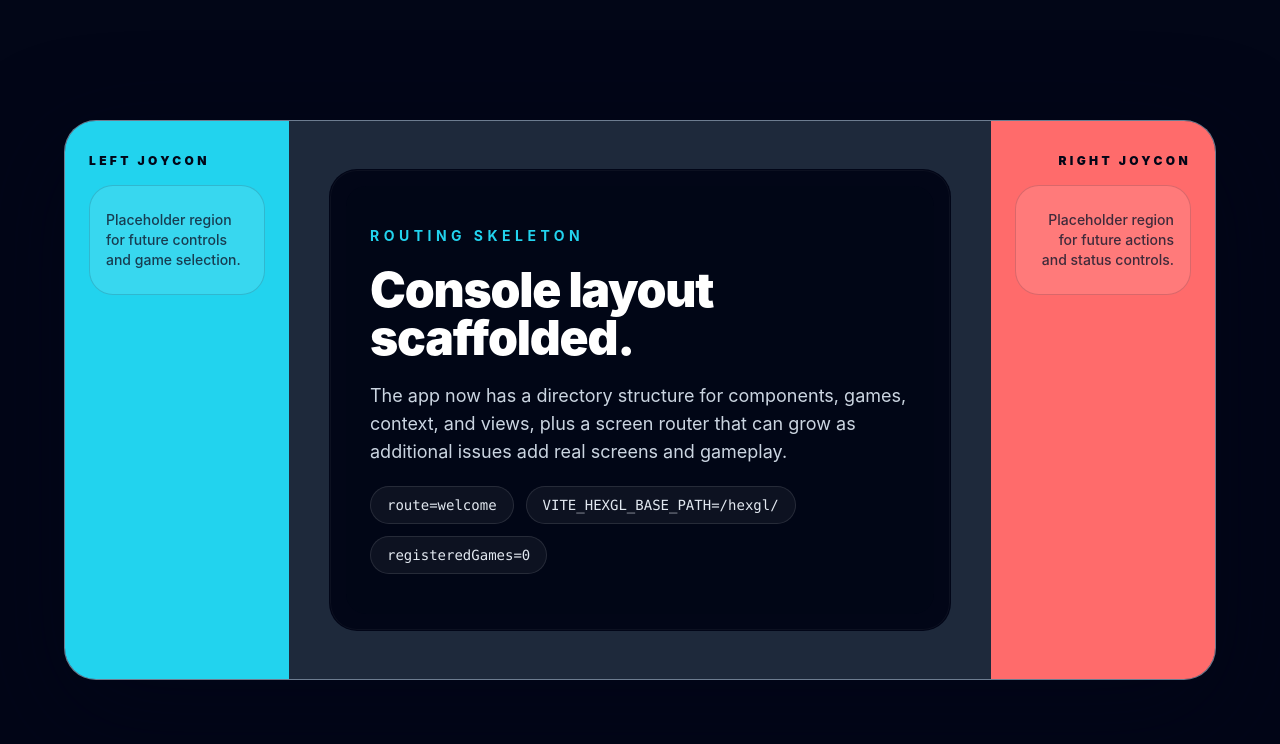
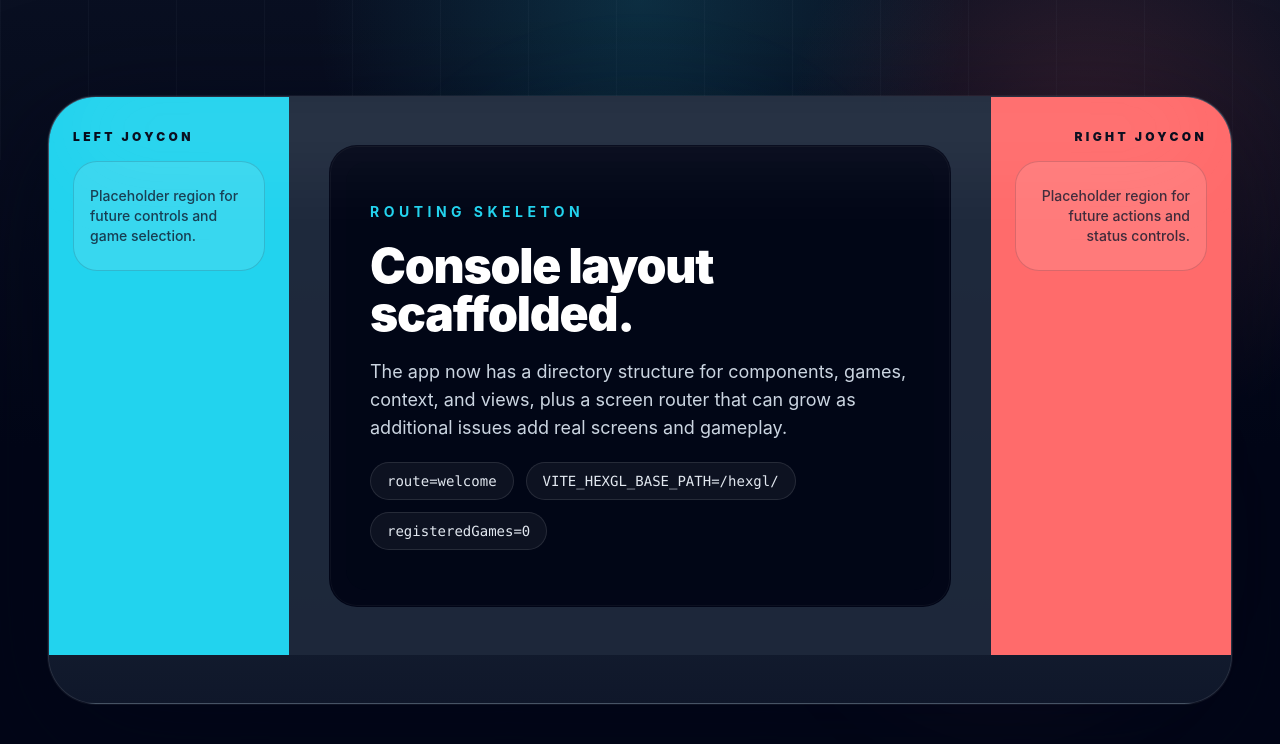
Before and after one commit to mtplayground/mct-test-u-jjwa-mct-test-user, a React (Vite) app: page / in a window 1280 px wide. Shown: the top 744 px of the page. Built offline with nearby package versions, Linux system fonts and the light colour scheme.

Commit message:
feat: Build the console body and arcade-room background

```diff
--- a/src/App.tsx
+++ b/src/App.tsx
@@ -1,3 +1,4 @@
+import { ArcadeRoomBackground } from './components/ArcadeRoomBackground'
 import { ConsoleShell } from './components/ConsoleShell'
 import { RouteProvider } from './context/RouteContext'
 import { ScreenRouter } from './views/ScreenRouter'
@@ -5,8 +6,9 @@ import { ScreenRouter } from './views/ScreenRouter'
 function App() {
   return (
     <RouteProvider>
-      <main className="min-h-screen bg-console-backdrop px-4 py-8 text-slate-50 sm:px-6">
-        <div className="mx-auto flex min-h-[calc(100vh-4rem)] max-w-6xl items-center justify-center">
+      <main className="relative isolate min-h-screen overflow-hidden bg-console-backdrop px-4 py-6 text-slate-50 sm:px-6 sm:py-8">
+        <ArcadeRoomBackground />
+        <div className="relative mx-auto flex min-h-[calc(100vh-3rem)] max-w-[88rem] items-center justify-center md:min-h-[calc(100vh-4rem)]">
           <ConsoleShell
             leftJoycon={
               <section aria-label="Left joycon region" className="space-y-4">
--- /dev/null
+++ b/src/components/ArcadeRoomBackground.tsx
@@ -0,0 +1,14 @@
+export const ArcadeRoomBackground = () => {
+  return (
+    <div
+      aria-hidden="true"
+      className="pointer-events-none absolute inset-0 overflow-hidden"
+    >
+      <div className="absolute inset-0 bg-[radial-gradient(circle_at_top,_rgba(34,211,238,0.16),_transparent_32%),radial-gradient(circle_at_85%_18%,_rgba(255,107,107,0.18),_transparent_24%),linear-gradient(180deg,_rgba(15,23,42,0.55)_0%,_rgba(2,6,23,0.92)_56%,_rgba(2,6,23,1)_100%)]" />
+      <div className="absolute inset-x-0 top-0 h-40 bg-[repeating-linear-gradient(90deg,rgba(148,163,184,0.08)_0,rgba(148,163,184,0.08)_1px,transparent_1px,transparent_88px)] opacity-60" />
+      <div className="absolute left-1/2 top-[16%] h-72 w-72 -translate-x-1/2 rounded-full bg-joycon-left/10 blur-3xl md:h-96 md:w-96" />
+      <div className="absolute bottom-[14%] right-[10%] h-48 w-48 rounded-full bg-joycon-right/10 blur-3xl md:h-72 md:w-72" />
+      <div className="absolute inset-x-[8%] bottom-[12%] h-px bg-gradient-to-r from-transparent via-white/15 to-transparent" />
+    </div>
+  )
+}
--- a/src/components/ConsoleShell.tsx
+++ b/src/components/ConsoleShell.tsx
@@ -12,13 +12,17 @@ export const ConsoleShell = ({
   rightJoycon,
 }: ConsoleShellProps) => {
   return (
-    <section className="w-full overflow-hidden rounded-[2rem] border border-console-highlight/60 bg-console-body shadow-[0_30px_100px_rgba(2,6,23,0.55)]">
-      <div className="grid gap-0 md:grid-cols-[minmax(0,14rem)_minmax(0,1fr)_minmax(0,14rem)]">
+    <section
+      aria-label="Console body"
+      className="relative w-full max-w-[74rem] overflow-hidden rounded-[2.5rem] border border-white/10 bg-[linear-gradient(180deg,rgba(51,65,85,0.96)_0%,rgba(30,41,59,0.98)_56%,rgba(15,23,42,1)_100%)] shadow-[0_35px_120px_rgba(2,6,23,0.65)] ring-1 ring-white/5 md:min-h-[38rem] md:rounded-[3rem]"
+    >
+      <div className="pointer-events-none absolute inset-x-8 top-0 h-24 rounded-b-[2rem] bg-gradient-to-b from-white/10 to-transparent blur-2xl" />
+      <div className="grid gap-0 md:grid-cols-[minmax(12rem,15rem)_minmax(0,1fr)_minmax(12rem,15rem)]">
         <aside className="bg-joycon-left px-6 py-8 text-slate-950">
           {leftJoycon}
         </aside>
 
-        <section className="bg-console-panel px-6 py-12 sm:px-10">
+        <section className="bg-console-panel/95 px-6 py-10 sm:px-8 md:px-10 md:py-12">
           <div className="rounded-[1.75rem] border border-screen-bezel/80 bg-screen-bezel p-4 shadow-[inset_0_0_0_1px_rgba(255,255,255,0.04)]">
             <div className="rounded-[1.25rem] bg-slate-950/90 px-6 py-10">
               {screen}
```
Also changed, not shown: 1 other file (tests, documents, lock files or other folders).
